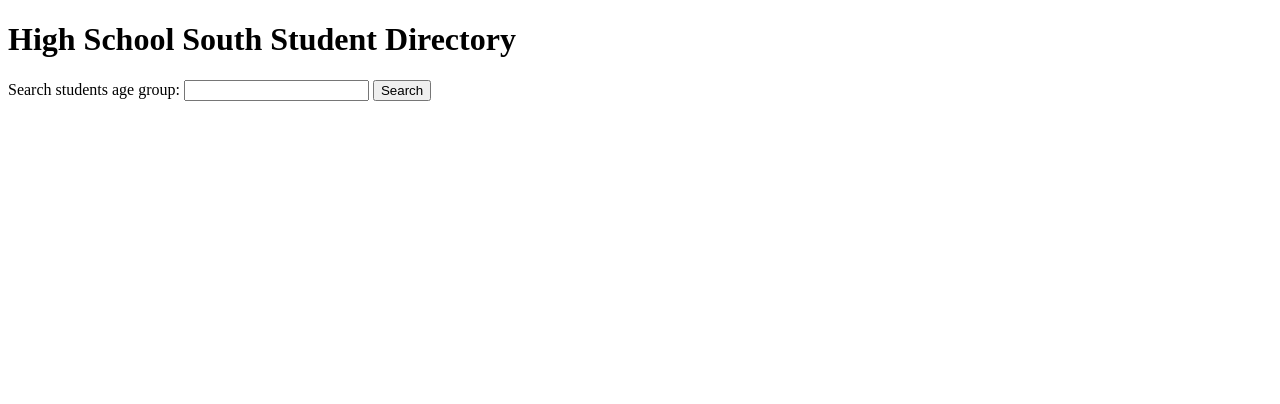
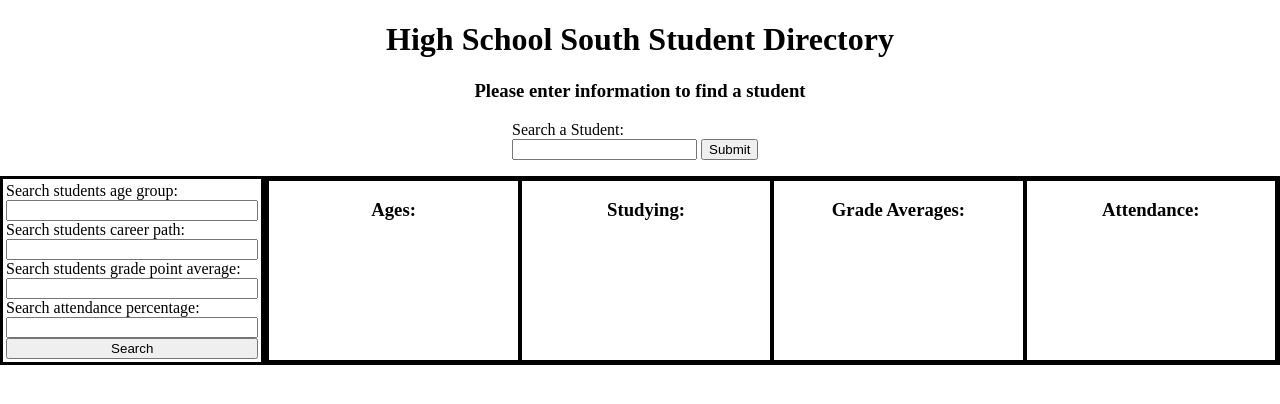
Before and after one commit to Rarencibia/JSON-File, a plain HTML site: page index.html in a window 1280 px wide. Drawn offline with nearby package versions, Linux system fonts and the light colour scheme.

Commit message:
massive updates, project mostly complete

```diff
--- /dev/null
+++ b/index.css
@@ -0,0 +1,43 @@
+html body {
+    margin: 0;
+    padding: 0;
+    display: block;
+}
+
+form {
+    display: flex;
+    flex-direction: column;
+    width: 20%;
+    border: 3px solid black;
+    padding: 3px;
+}
+
+.displayInformationWrapper {
+    border: 3px solid black;
+    width: 80%;
+    display: flex;
+    justify-content: space-evenly;
+}
+
+.qna {
+    display: flex;
+}
+
+.headerWrapper {
+    text-align: center;
+}
+
+.fullList {
+    width: 20%;
+    margin: auto;
+}
+
+
+.informationWrappers {
+    border: 2px solid black;
+    width: 100%;
+}
+
+.informationWrappers h3 {
+    text-align: center;
+}
--- a/index.html
+++ b/index.html
@@ -4,25 +4,62 @@
     <meta charset="UTF-8">
     <meta name="viewport" content="width=device-width, initial-scale=1.0">
     <script src="https://ajax.googleapis.com/ajax/libs/jquery/3.5.1/jquery.min.js"></script>    <title>Document</title>
+    <link rel="stylesheet" href="index.css">
 </head>
 <body>
     <div class="wrapper">
-        <header>
+        <header class="headerWrapper">
             <h1>High School South Student Directory</h1>
+            <h3>Please enter information to find a student</h3>
         </header>
         <div class="studentInformation">
-            <form action="#">
-                <label for="ageSearch">Search students age group:</label>
-                <input type="text" id="ageSearch">
-                <button id="findStudentAgeButton">Search</button>
+            <div class="fullList">
+                <label for="fullList">Search a Student:</label>
+                <input type="text" id="fullList">
+                <button id="fullListButton">Submit</button>
 
-            </form>
-        </div>
-        <div class="displayInformationWrapper">
-            <p id="displayInfo"></p>
-        </div>
+                <p id="displayStudentInfo"></p>
+            </div>
+
+            <div class="qna">
+                <form action="#">
+
+                    <label for="ageSearch">Search students age group:</label>
+                    <input type="text" id="ageSearch">
+
+                    <label for="studyingSearch">Search students career path:</label>
+                    <input type="text" id="studyingSearch">
+
+                    <label for="gradeSearch">Search students grade point average:</label>
+                    <input type="text" id="gradeSearch">
+
+                    <label for="attendanceSearch">Search attendance percentage:</label>
+                    <input type="text" id="attendanceSearch">
+
+                    <button id="submitSearch">Search</button>
+                </form>
 
 
+                <div class="displayInformationWrapper">
+                    <div class="agesWrapper informationWrappers">
+                        <h3>Ages:</h3>
+                        <p id="displayAges"></p>
+                    </div>
+                    <div class="studyWrapper informationWrappers">
+                        <h3>Studying:</h3>
+                        <p id="displayStudy"></p>
+                    </div>
+                    <div class="gradeWrapper informationWrappers">
+                        <h3>Grade Averages:</h3>
+                        <p id="displayGrade"></p>
+                    </div>
+                    <div class="attendanceWrapper informationWrappers">
+                        <h3>Attendance:</h3>
+                        <p id="displayAttendance"></p>
+                    </div>
+                </div>
+            </div>
+        </div>
     </div>
 
 
@@ -37,18 +74,45 @@
 
 
 
-            $('#findStudentAgeButton').on('click', function() {
-                let userInput = $('#ageSearch').val();
+            $('#submitSearch').on('click', function() {
+                let userInputAge = $('#ageSearch').val();
+                let userInputStudying = $('#studyingSearch').val();
+                let userInputGrade = $('#gradeSearch').val();
+                let userInputAttendance = $('#attendanceSearch').val();
+                let userInputFullList = $('#fullList').val();
+
+
                 for(let i = 0; i < students.length; i++){
-                    if(students[i].age <= 18){
-                        console.log(students[i].name);
+                    if(students[i].age == userInputAge){
+                        $('#displayAges').append(" " + students[i].age + " " +  students[i].name);
                     }
-                }
-            })
+                    if(students[i].studying == userInputStudying){
+                    $('#displayStudy').append(" " + students[i].studying + " " + students[i].name);
+                    }
+                    if(students[i].grade == userInputGrade){
+                        $('#displayGrade').append(" " + students[i].grade + " " + students[i].name);
+                    }
+                    if(students[i].attendance == userInputAttendance){
+                        $('#displayAttendance').append(" " + students[i].attendance + "% " + students[i].name);
+                    }
+
+                }//Where the loop ends
+
+            });
+            $('#fullListButton').on('click', () => {
+            let userInputFullList = $('#fullList').val();
+
+            for(let i = 0; i < students.length; i++){
+                if(students[i].name == userInputFullList){
+                    $('#displayStudentInfo').html((students[i].name +
+                    ", age: " + students[i].age + ", Grade Avg: " + students[i].grade
+                    + ", Field of Study: " + students[i].studying + ", Attendance: " + students[i].attendance + "%"))
+                }}});
+
+
 
         }
         });
-
         });
 
 
```
